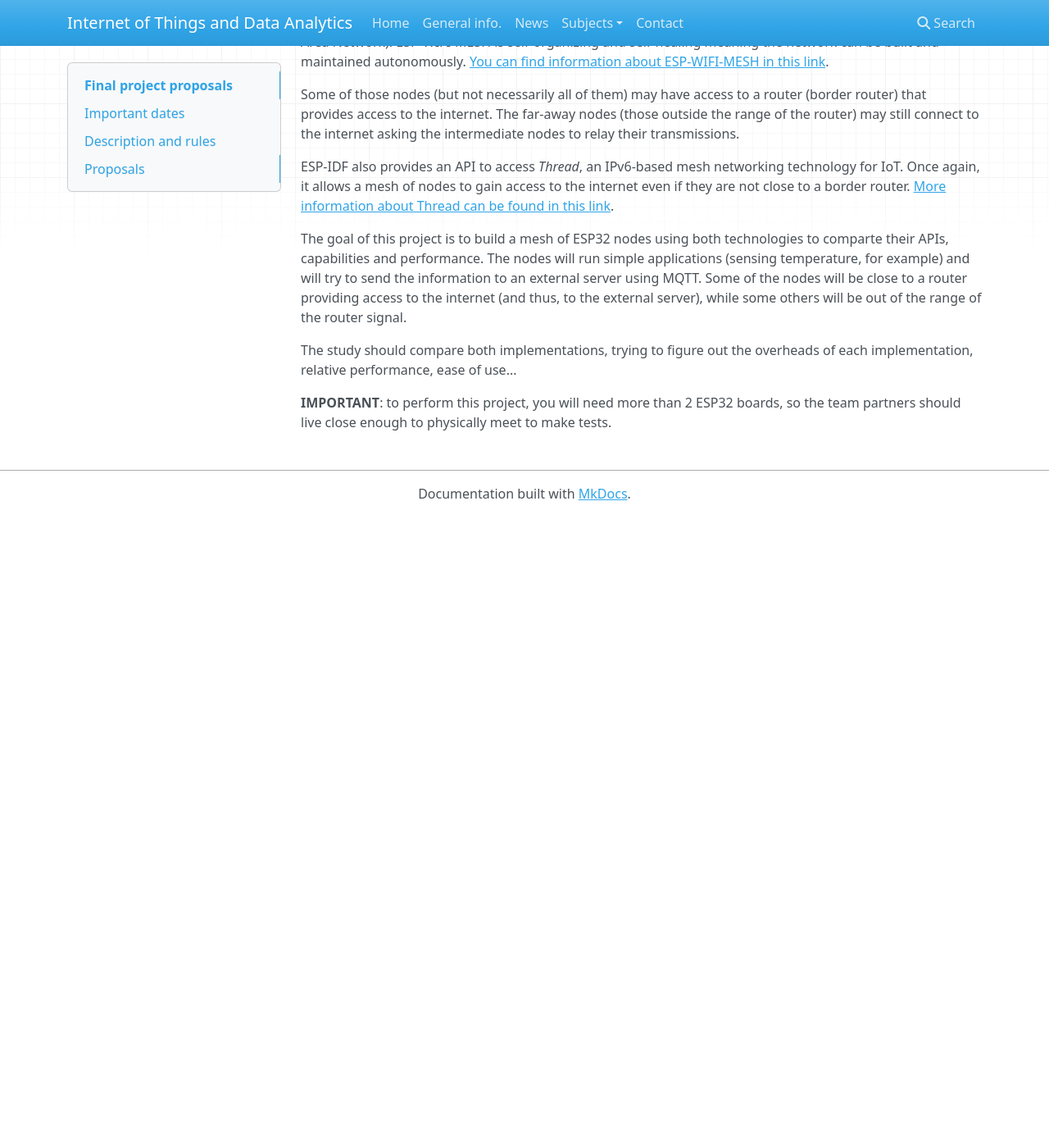
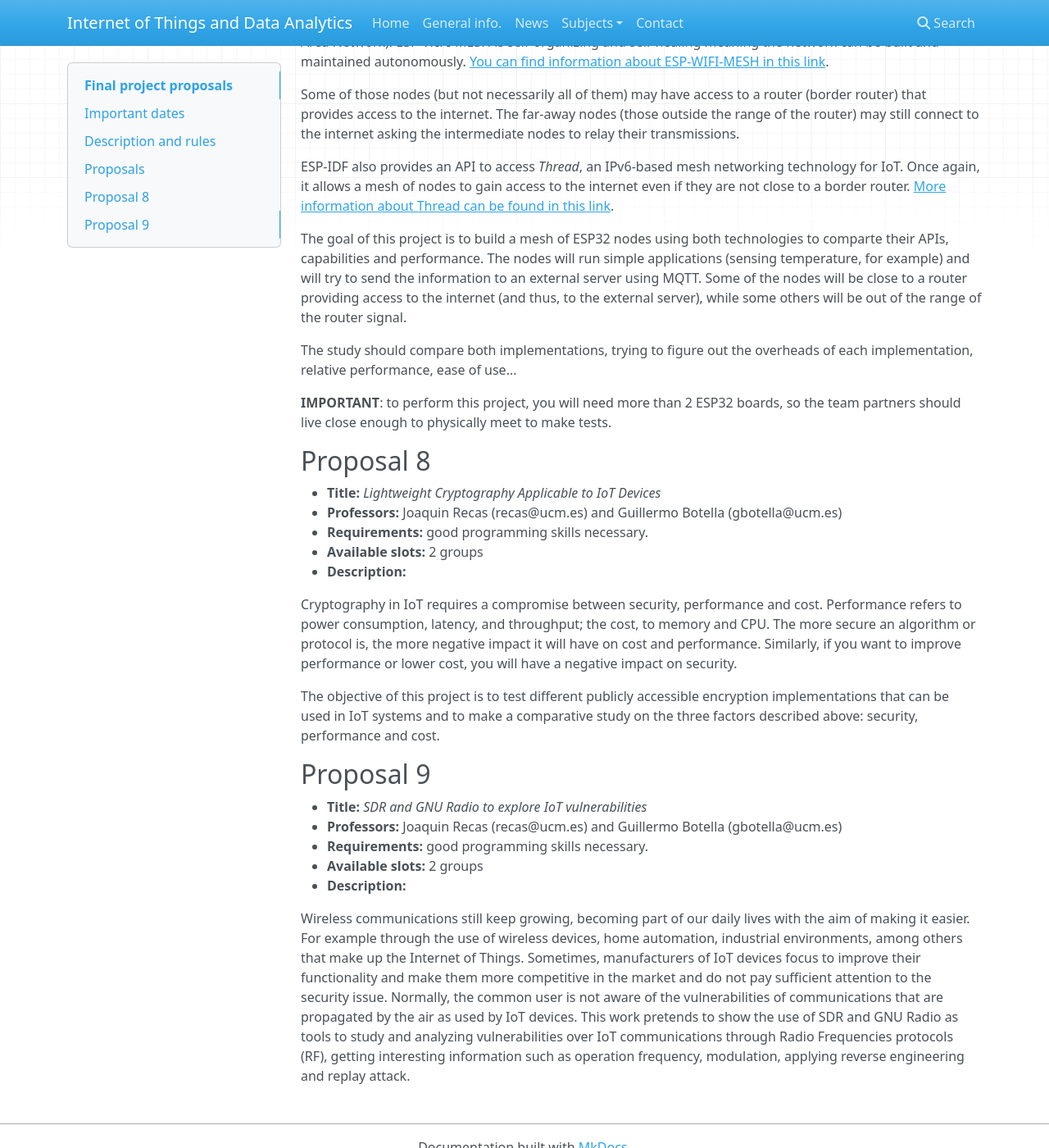
Before and after one commit to iot-da/iot-da.github.io, an MkDocs documentation site: the page built from docs/General/TFM.md, in a window 1280 px wide and 1400 px high, scrolled down 4217 px. Shown: the whole window at 82% size. Built offline with MkDocs 1.6.1, drawn with Linux system fonts in a browser that asks for light colours; nearby versions of some CDN libraries; before the commit the page ends 4847 px from its top, so only the background shows below that.

Commit message:
Incluyo TFMs de Joaquin y Guillermo

```diff
--- a/docs/General/TFM.md
+++ b/docs/General/TFM.md
@@ -197,3 +197,29 @@ The goal of this project is to build a mesh of ESP32 nodes using both technologi
 The study should compare both implementations, trying to figure out the overheads of each implementation, relative performance, ease of use...
 
 **IMPORTANT**: to perform this project, you will need more than 2 ESP32 boards, so the team partners should live close enough to physically meet to make tests.
+
+
+## Proposal 8
+
+* **Title:** *Lightweight Cryptography Applicable to IoT Devices*
+* **Professors:** Joaquin Recas (recas@ucm.es) and Guillermo Botella (gbotella@ucm.es)
+* **Requirements:** good programming skills necessary.
+* **Available slots:** 2 groups
+* **Description:**
+
+Cryptography in IoT requires a compromise between security, performance and cost. Performance refers to power consumption, latency, and throughput; the cost, to memory and CPU. The more secure an algorithm or protocol is, the more negative impact it will have on cost and performance. Similarly, if you want to improve performance or lower cost, you will have a negative impact on security.
+
+The objective of this project is to test different publicly accessible encryption implementations that can be used in IoT systems and to make a comparative study on the three factors described above: security, performance and cost.
+
+
+
+## Proposal 9
+
+* **Title:** *SDR and GNU Radio to explore IoT vulnerabilities*
+* **Professors:** Joaquin Recas (recas@ucm.es) and Guillermo Botella (gbotella@ucm.es)
+* **Requirements:** good programming skills necessary.
+* **Available slots:** 2 groups
+* **Description:**
+
+Wireless communications still keep growing, becoming part of our daily lives with the aim of making it easier. For example through the use of wireless devices, home automation, industrial environments, among others that make up the Internet of Things. Sometimes, manufacturers of IoT devices focus to improve their functionality and make them more competitive in the market and do not pay sufficient attention to the security issue. Normally, the common user is not aware of the vulnerabilities of communications that are propagated by the air as used by IoT devices.
+This work pretends to show the use of SDR and GNU Radio as tools to study and analyzing vulnerabilities over IoT communications through Radio Frequencies protocols (RF), getting interesting information such as operation frequency, modulation, applying reverse engineering and replay attack.
```
